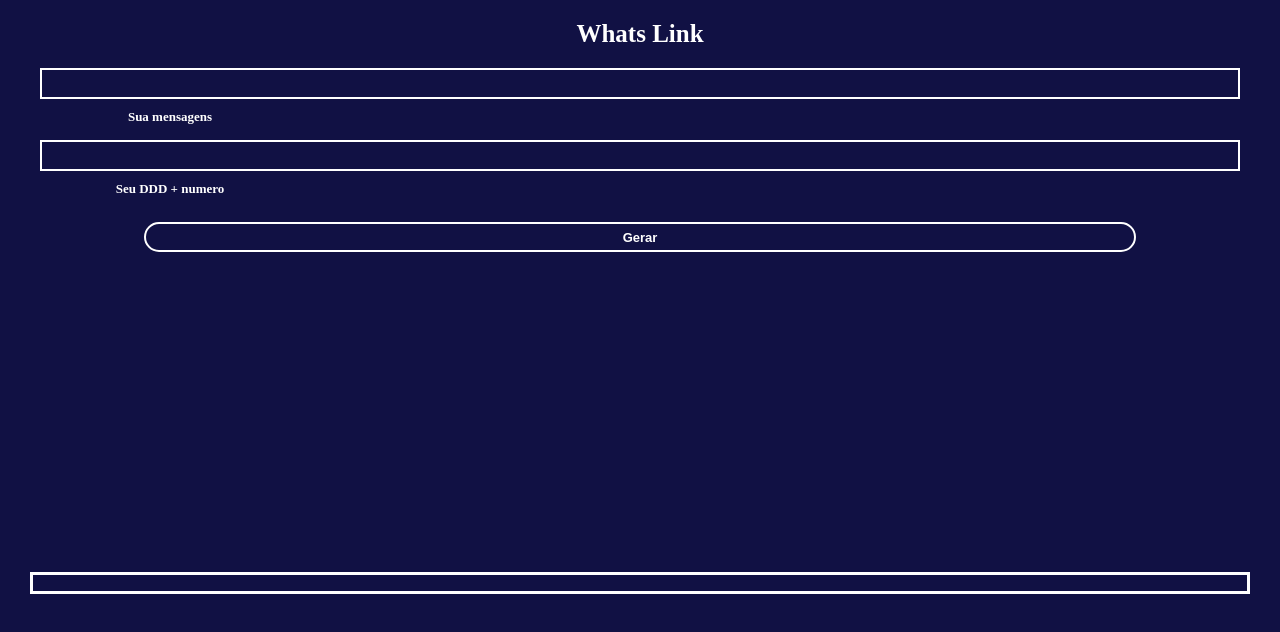
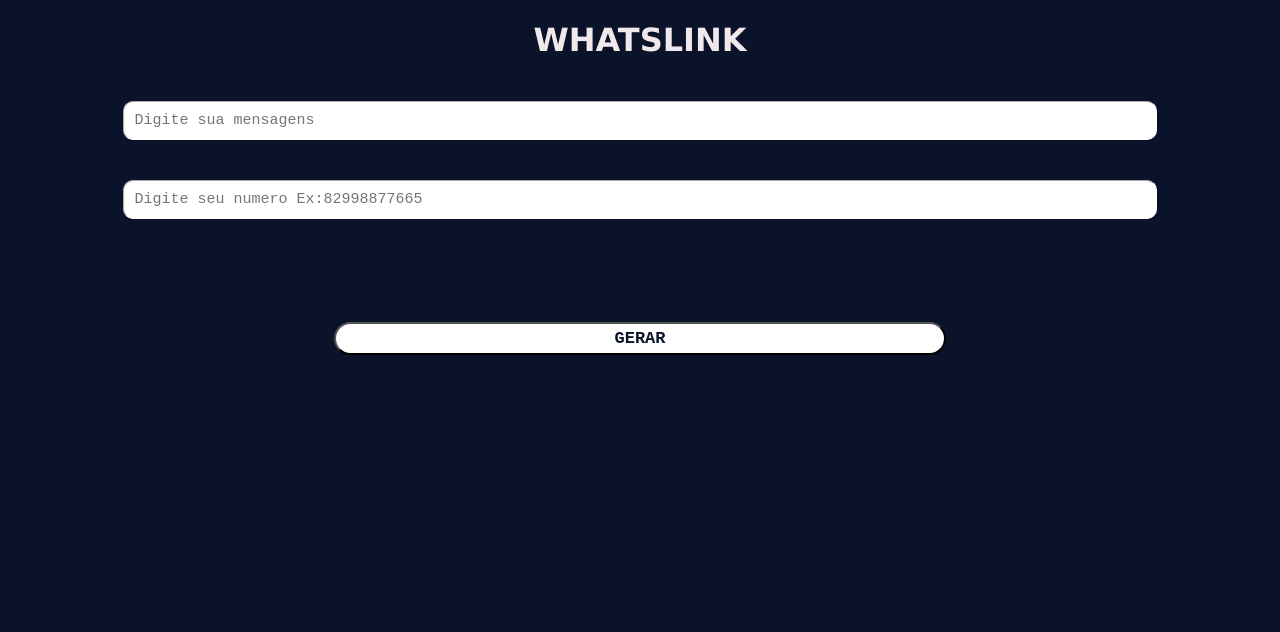
Before and after one commit to JadielsonSantos/WhatsLike, a plain HTML site: page index.html in a window 1280 px wide. Drawn offline with Linux system fonts and the light colour scheme.

Commit message:
Add files via upload

```diff
--- a/css/style.css
+++ b/css/style.css
@@ -1,66 +1,42 @@
-@keyframes botao {
-	0%{
-		width: 0%;
-	}
-	100%{
-		width: 80%;
-	}
+.heard {
+	text-align: center;
+	color: #f1e8ec;
+	font-family: 'Lucida Sans', 'Lucida Sans Regular', 'Lucida Grande', 'Lucida Sans Unicode', Geneva, Verdana, sans-serif;
 }
-@keyframes p {
-	0%{
-		top: -45px;
-	}
-	100%{
-		top: -10px;
-	}
-}
-@keyframes mos {
-	0%{
-		display: none;
-	}
-	100%{
-		display: all;
-	}
-}
-p {
-	left: auto;
-	position: relative;
-	top: -10px;
-	height: 1px;
-	width: 260px;
-	animation: p 2s;
+* {
+	background-color: #0B132B;
 }
 .content {
 	display: flex;
+	align-items: center;
 	flex-direction: column;
 }
-h3 {
-	font-size: 25px;
+input {
+	height: 80%;
+	width: 80%;
+	border-radius: 10px;
+	border-color: rgb(255, 255, 255);
+	background-color: white;
+	color: #0B132B;
+	font-size: 15px;
+	border-width: 1px;
+	font-family: monospace;
+	margin: 20px;
+	padding: 10px;
 }
-* {
+.foot {
+	padding: 20px;
+	margin-top: 5%;
+	text-align: center;
+}
+button {
+	background-color: #fff;
+	padding: 5px;
+	color: #0B132B;
 	font-weight: bold;
-	color: #fff;
-	font-size: 13px;
-	text-align: center;
-	margin: 10px;
-	background-color: #114;
+	border-radius: 20px;
+	font-family: monospace;
+	font-size: 17px;
+	width: 50%;
+	margin-bottom: 10px;
 }
-input {
-	height: 25px;
-	border-color: #fff;
-	border-style: solid;
-}
-
-#botao{
-	height: 30px;
-	width: 80%;
-	border-color: #fff;
-	border-radius: 20px;
-	border-style: solid;
-	animation: botao 2s;
-}
-.resposta {
-	margin-top: 25%;
-	border: solid;
-	animation: mos 2s;
-}
--- a/index.html
+++ b/index.html
@@ -8,16 +8,18 @@
 	<title>Whats Link</title>
 </head>
 <body>
-	<h3>Whats Link</h3>
+	<div class="heard">
+		<h1>WHATSLINK</h1>
+	</div>
 	<div class="content">
-		<input id="mensagens" required type="text">
-		<p>Sua mensagens</p>
-		<input id="numero" required type="tel">
-		<p>Seu DDD + numero</p>
+		<input tabindex="1" placeholder="Digite sua mensagens" id="mensagens" required type="text">
+		<input tabindex="2" placeholder="Digite seu numero Ex:82998877665" id="numero" required type="tel">
 	</div>
-	<button id="botao" onclick="gera()">Gerar</button>
-	<div class="resposta">
-		<a href="#" id="url"></a>
+	<div class="foot">
+		<button tabindex="3" id="botao" onclick="gera()">GERAR</button>
+		<div class="resposta">
+			<a href="#" id="url"></a>
+		</div>
 	</div>
 	<script src="js/main.js"></script>
 </body>
--- a/js/main.js
+++ b/js/main.js
@@ -5,5 +5,6 @@ function gera() {
 	var pronto = mensagens.value;
 	var ulrpronta = pronto.replace(/ /g, '%20')
 	var api =  `https://api.whatsapp.com/send?phone=55${numero.value}&text=${ulrpronta}`;
+	url.href = api
 	url.innerHTML = api;
 }
```
